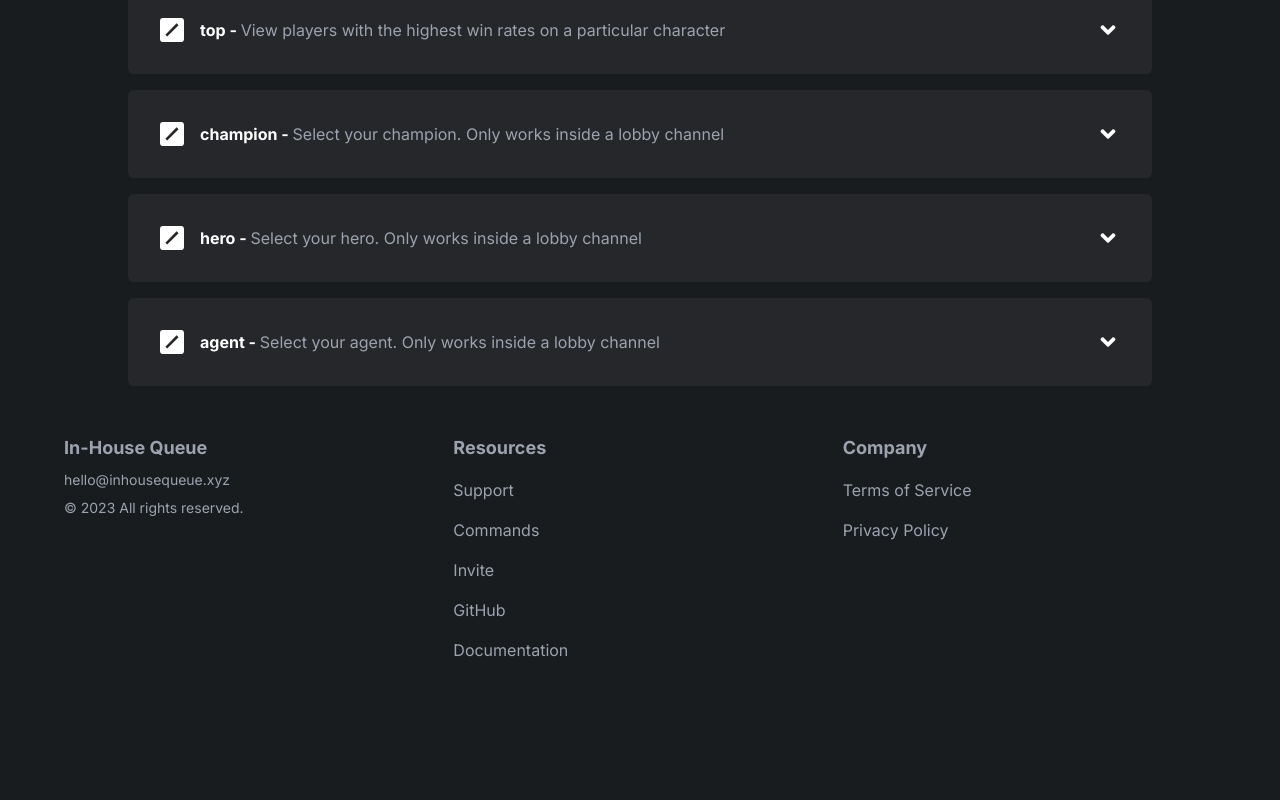
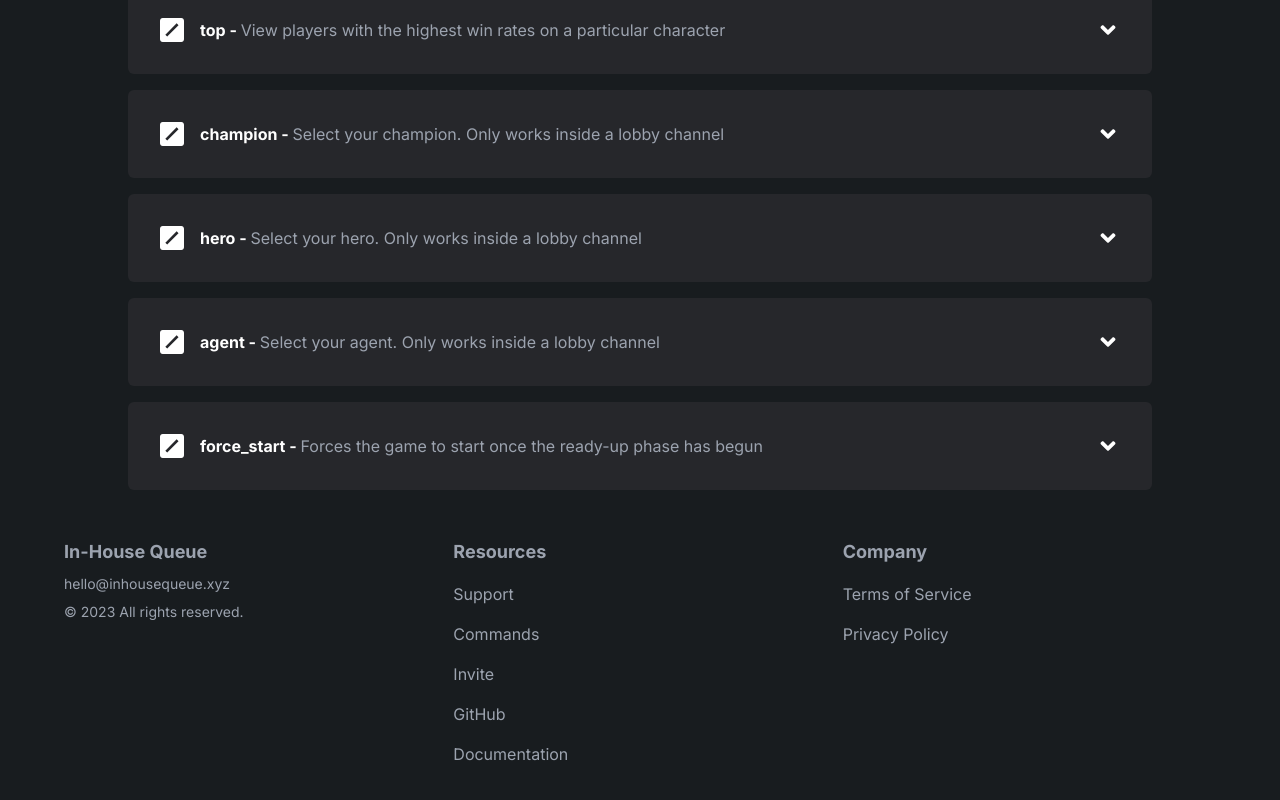
Before and after one commit to ItzDerock/InHouseQueue-site, a Next.js app: page /commands in a window 1280 px wide. Shown: the part 3604-4404 px from the top of the page. Before the commit the page ends 4314 px from the top, so only its background shows below. Built offline with nearby package versions, Linux system fonts and the light colour scheme.

Commit message:
Added new Admin command 'force_start'.

```diff
--- a/src/data/commands.ts
+++ b/src/data/commands.ts
@@ -388,6 +388,17 @@ const commands = [
       "/agent Astra",
     ]
   },
+  {
+    "name": "force_start",
+    "type": "Admin",
+    "description": "Forces the game to start once the ready-up phase has begun",
+    "usage": [
+      "/admin force_start [gameid]",
+    ],
+    "examples": [
+      "/admin force_start 03134ff5",
+    ]
+  }
 ] as const;
 
 // export commands
```
Lines whose indentation alone changed are shown as unchanged.
